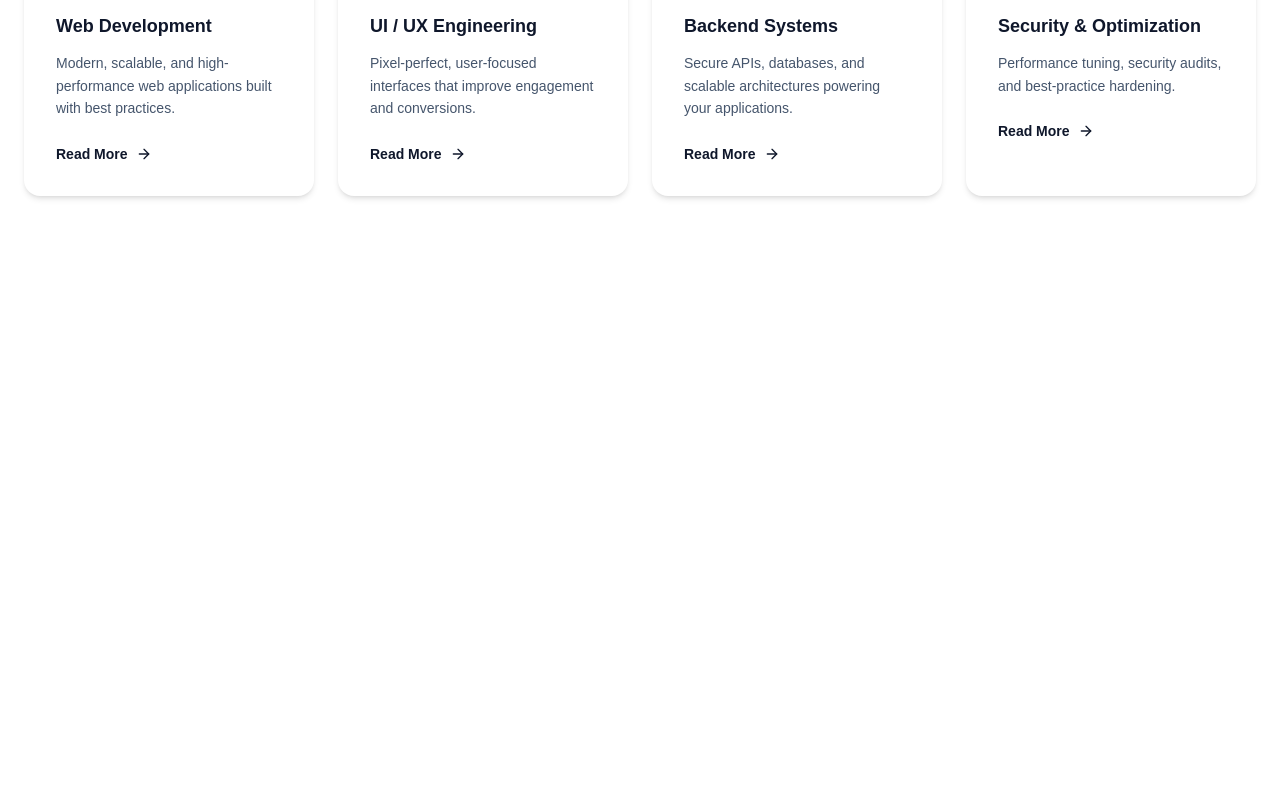
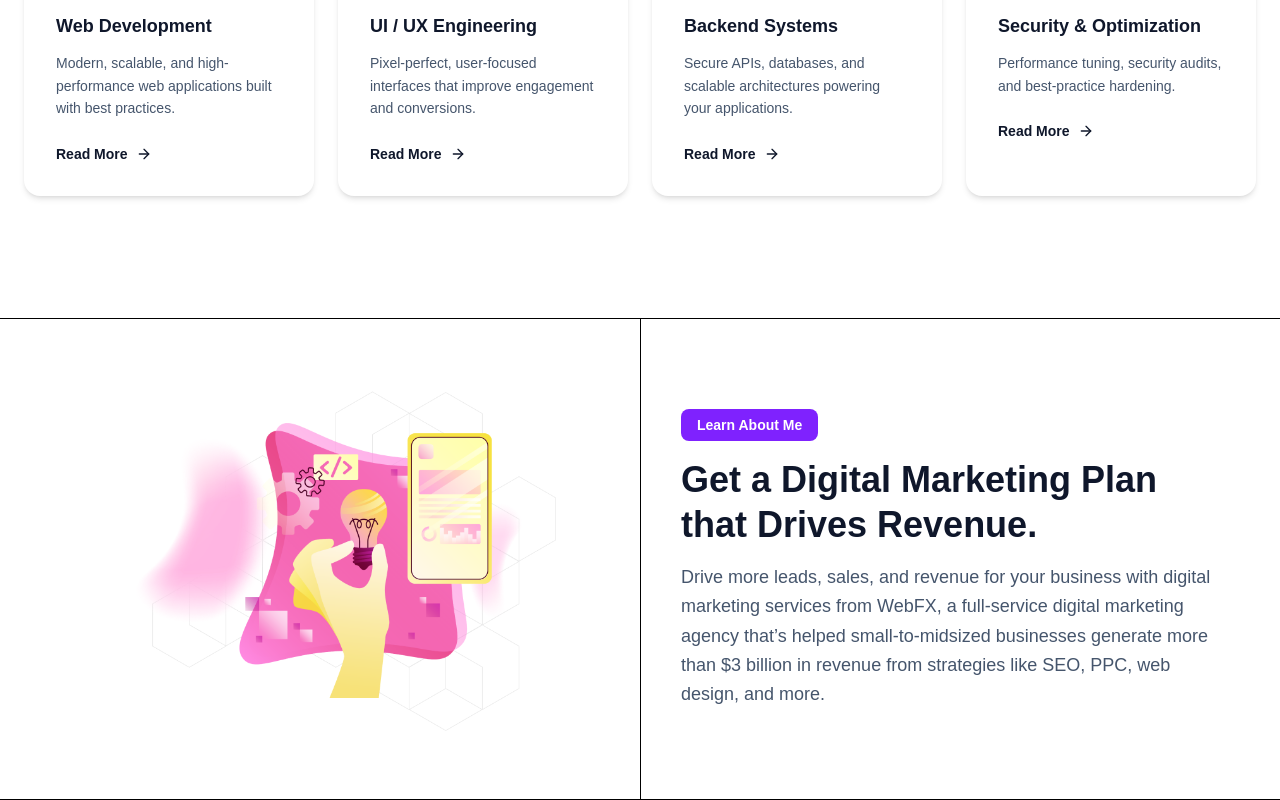
Before and after one commit to mahdihassani12/Portfolio, a Next.js app: page / in a window 1280 px wide. Shown: the part 1161-1961 px from the top of the page. Before the commit the page ends 1479 px from the top, so only its background shows below. Built offline with nearby package versions, Linux system fonts and the light colour scheme.

Commit message:
adding about us

```diff
--- a/app/page.tsx
+++ b/app/page.tsx
@@ -1,3 +1,4 @@
+import About from "@/components/Home/About";
 import Hero from "@/components/Home/Hero";
 import InfoStrip from "@/components/Home/InfoStripe";
 import Services from "@/components/Home/Services";
@@ -8,6 +9,7 @@ export default function Home() {
       <Hero />
       <InfoStrip />
       <Services />
+      <About />
     </main>
   );
 }
--- /dev/null
+++ b/components/Home/About.tsx
@@ -0,0 +1,55 @@
+const About = () => {
+    return (
+        <section className="
+            min-h-[400px]
+            flex items-center justify-center
+            px-6
+            border-t border-b border-black
+        ">
+            <div className="flex flex-col md:flex-row w-full max-w-7xl">
+
+                {/* Left Column – Image */}
+                <div className="w-full md:w-1/2 flex justify-center items-center">
+                    <img
+                        src="/growing.png"
+                        alt="Growing illustration"
+                        className="w-full max-w-md object-contain"
+                    />
+                </div>
+
+                {/* Right Column – Content (middle border + padding) */}
+                <div className="
+                    w-full md:w-1/2
+                    border-l border-black
+                    px-10
+                    py-[90px]
+                ">
+                    {/* Badge */}
+                    <span className="inline-block mb-4 rounded-lg bg-violet-600 px-4 py-1.5 text-sm font-semibold text-white">
+                        Learn About Me
+                    </span>
+
+                    {/* Heading */}
+                    <h1 className="
+                        mb-4
+                        text-2xl sm:text-3xl md:text-4xl
+                        font-extrabold leading-tight text-slate-900
+                    ">
+                        Get a Digital Marketing Plan that Drives Revenue.
+                    </h1>
+
+                    {/* Description */}
+                    <p className="
+                        text-base md:text-lg
+                        leading-relaxed text-slate-600
+                    ">
+                        Drive more leads, sales, and revenue for your business with digital marketing services from WebFX, a full-service digital marketing agency that’s helped small-to-midsized businesses generate more than $3 billion in revenue from strategies like SEO, PPC, web design, and more.
+                    </p>
+                </div>
+
+            </div>
+        </section>
+    )
+}
+
+export default About
```
Also changed, not shown: public/growing.png (added).
